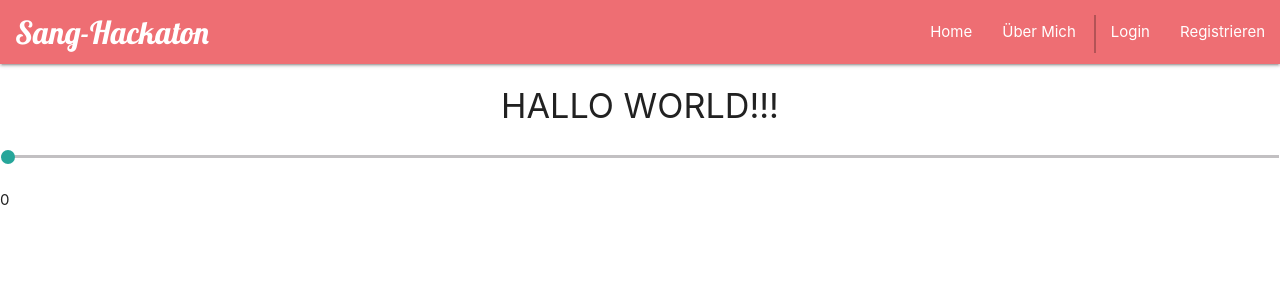
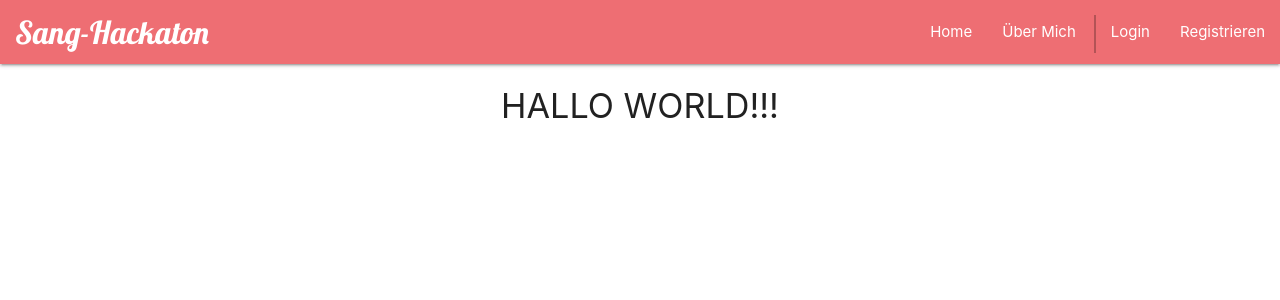
Before and after one commit to SyarifZapata/guidesantai, an Angular app: page / in a window 1280 px wide. Shown: the top 300 px of the page. Built offline with nearby package versions, Linux system fonts and the light colour scheme.

Commit message:
Revert "add test slider at home"
This reverts commit 36ccd4668f62baef8385b897f47d976d41e7dbd0.

```diff
--- a/src/app/home/home.component.html
+++ b/src/app/home/home.component.html
@@ -1,12 +1,3 @@
 <div class="container center">
   <h4>HALLO WORLD!!!</h4>
 </div>
-
-<form action="#">
-  <p class="range-field">
-    <!--onSliderChange is nur ein Name, kann alles sein-->
-    <input value="0" type="range" #ref (input)="onSliderChange(ref.value)" min="0" max="10"/>
-  </p>
-
-  <p>{{value}}</p>
-</form>
--- a/src/app/home/home.component.ts
+++ b/src/app/home/home.component.ts
@@ -1,27 +1,15 @@
-import {AfterContentInit, Component, ElementRef, OnInit, ViewChild} from '@angular/core';
-import {BehaviorSubject} from 'rxjs';
+import { Component, OnInit } from '@angular/core';
 
 @Component({
   selector: 'app-home',
   templateUrl: './home.component.html',
   styleUrls: ['./home.component.scss']
 })
-export class HomeComponent implements OnInit, AfterContentInit {
-  @ViewChild('ref') sliderValue: ElementRef;
-  value = 0;
+export class HomeComponent implements OnInit {
 
-  constructor() {
-  }
+  constructor() { }
 
   ngOnInit() {
   }
 
-  ngAfterContentInit() {
-    this.value = this.sliderValue.nativeElement.value;
-  }
-
-  onSliderChange(value: number) {
-    this.value = value;
-  }
-
 }
```
Also changed, not shown: src/app/navbar/navbar.component.ts (+6 -7 lines).
